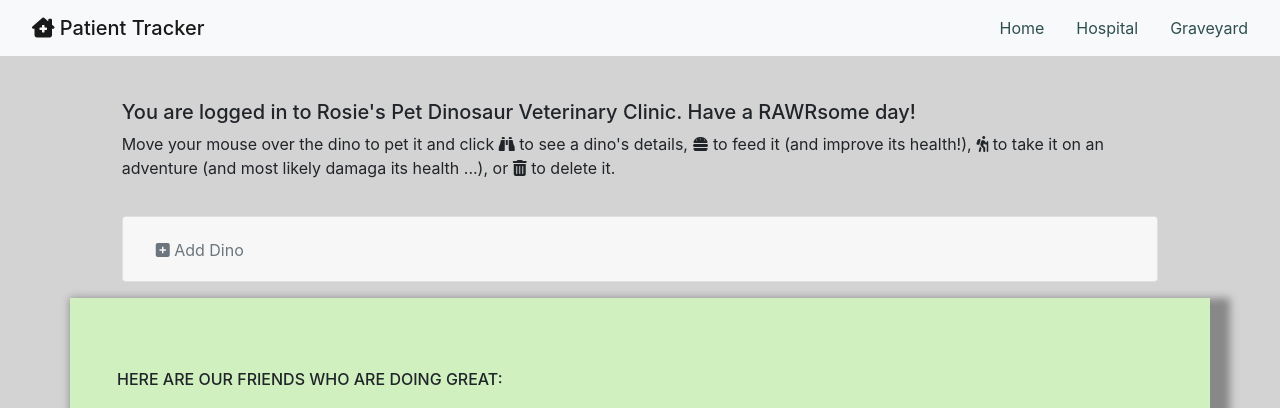
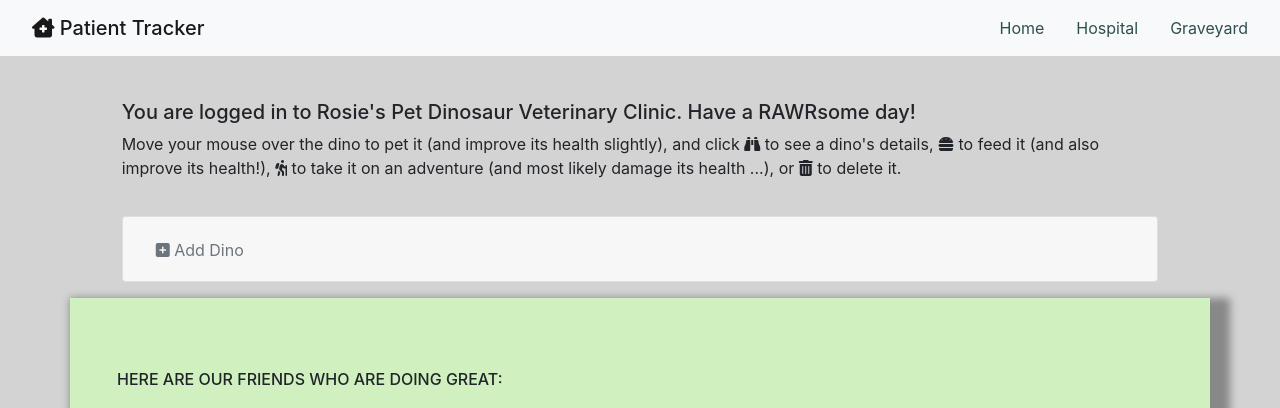
Before and after one commit to ancasimon/dino-kennel, a plain HTML site: page public/index.html in a window 1280 px wide. Shown: the top 408 px of the page. Drawn offline with nearby package versions, Linux system fonts and the light colour scheme.

Commit message:
fixed typo

```diff
--- a/public/index.html
+++ b/public/index.html
@@ -27,7 +27,7 @@
 
     <div class="col-10 offset-1 intro">
         <h5>You are logged in to Rosie's Pet Dinosaur Veterinary Clinic. Have a RAWRsome day!</h5>
-        <p>Move your mouse over the dino to pet it and click <i class="fas fa-binoculars"></i> to see a dino's details, <i class="fas fa-hamburger"></i> to feed it (and improve its health!), <i class="fas fa-hiking"></i> to take it on an adventure (and most likely damaga its health ...), or <i class="fas fa-trash-alt"></i> to delete it.</p>
+        <p>Move your mouse over the dino to pet it (and improve its health slightly), and click <i class="fas fa-binoculars"></i> to see a dino's details, <i class="fas fa-hamburger"></i> to feed it (and also improve its health!), <i class="fas fa-hiking"></i> to take it on an adventure (and most likely damage its health ...), or <i class="fas fa-trash-alt"></i> to delete it.</p>
     </div>
 
 <!-- To indent the whole section below, we wrap it in a div and give it a class of col-10 and offset-1: -->
```
